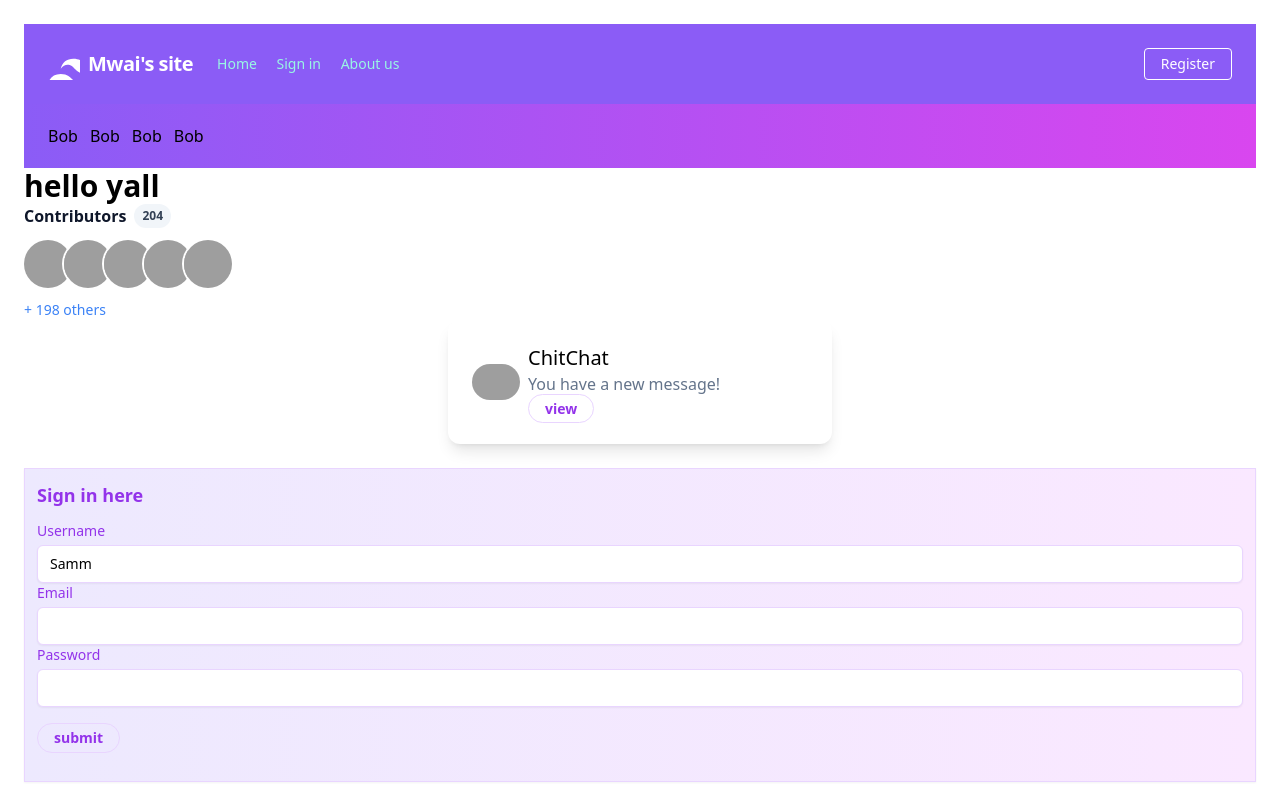
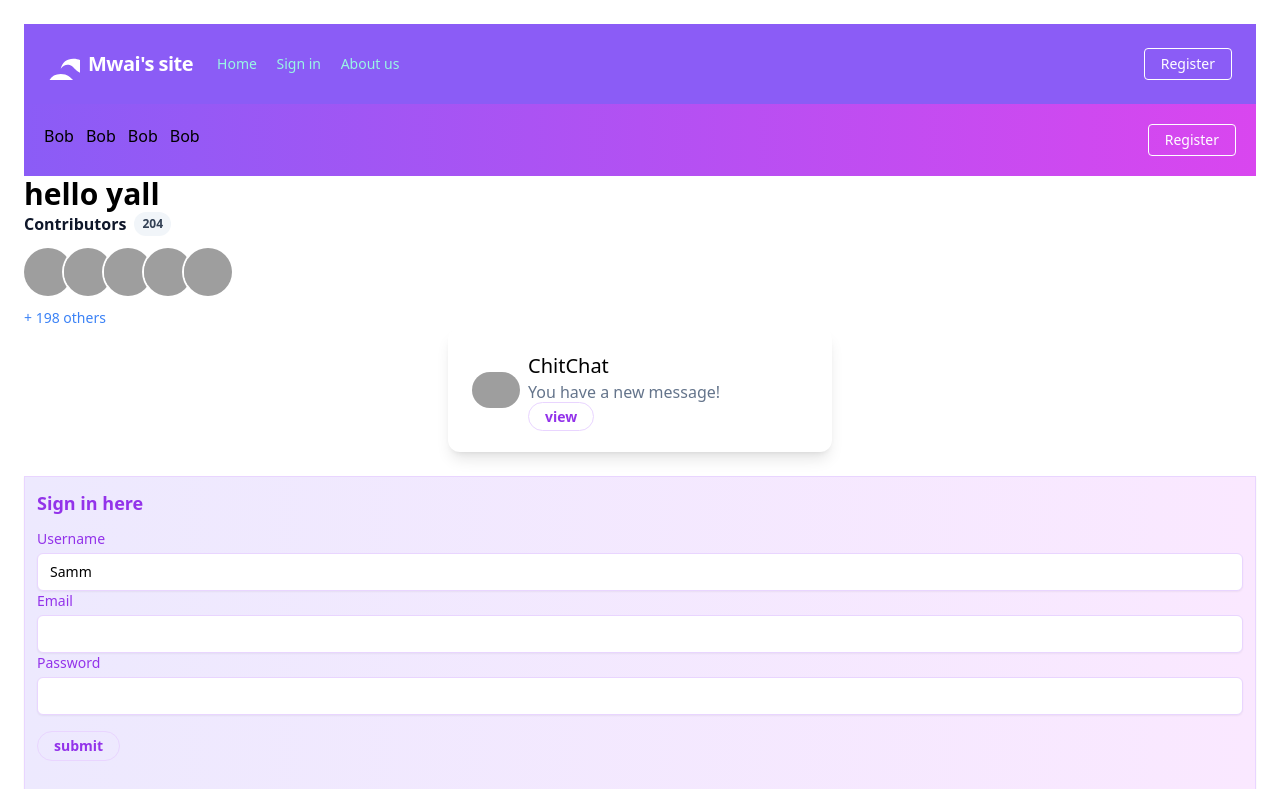
Before and after one commit to sammb400/P, a Django app: page / in a window 1280 px wide. Shown: the top 789 px of the page. Run offline with Django 4.2, Linux system fonts and the light colour scheme; some libraries are stand-ins or nearby versions; grey boxes are pictures that could not be loaded.

Commit message:
button fix

```diff
--- a/testing/theme/static/css/dist/styles.css
+++ b/testing/theme/static/css/dist/styles.css
@@ -857,16 +857,8 @@ select {
   padding: 0.75rem;
 }
 
-.p-2 {
-  padding: 0.5rem;
-}
-
-.p-8 {
-  padding: 2rem;
-}
-
-.p-4 {
-  padding: 1rem;
+.p-5 {
+  padding: 1.25rem;
 }
 
 .px-3 {
@@ -889,6 +881,11 @@ select {
   padding-bottom: 1.25rem;
 }
 
+.px-6 {
+  padding-left: 1.5rem;
+  padding-right: 1.5rem;
+}
+
 .px-2 {
   padding-left: 0.5rem;
   padding-right: 0.5rem;
@@ -897,16 +894,6 @@ select {
 .py-1 {
   padding-top: 0.25rem;
   padding-bottom: 0.25rem;
-}
-
-.px-5 {
-  padding-left: 1.25rem;
-  padding-right: 1.25rem;
-}
-
-.px-6 {
-  padding-left: 1.5rem;
-  padding-right: 1.5rem;
 }
 
 .text-xl {
--- a/testing/theme/templates/base.html
+++ b/testing/theme/templates/base.html
@@ -43,15 +43,19 @@
 			  </div>
 			</div>
 		</nav>
-		<nav class=" flex bg-gradient-to-r from-violet-500 to-fuchsia-500 py-5">
+		<nav class=" flex bg-gradient-to-r from-violet-500 to-fuchsia-500 p-5">
 			<img src="" alt="">
-			<div class="w-full block flex-grow lg:flex lg:w-auto px-6">
+			<div class="w-full block flex-grow lg:flex lg:w-auto ">
 				<a href="" class="block mr-3 text-Fuchsia-100 hover:text-white ">Bob</a>
 				<a href="" class="block mr-3 text-Fuchsia-100 hover:text-white ">Bob</a>
 				<a href="" class="block mr-3 text-Fuchsia-100 hover:text-white ">Bob</a>
 				<a href="" class="block mr-3 text-Fuchsia-100 hover:text-white ">Bob</a>
 			</div>
-
+			<div>
+				<a href="#" class="inline-block text-sm px-4 py-2 leading-none border rounded text-white border-white hover:border-transparent hover:text-teal-500 hover:bg-white mt-4 lg:mt-0">
+					Register
+				</a>
+			  </div>
 
 		</nav>
 
```
Also changed, not shown: other parts of testing/theme/static/css/dist/styles.css (+4 -4 lines).
